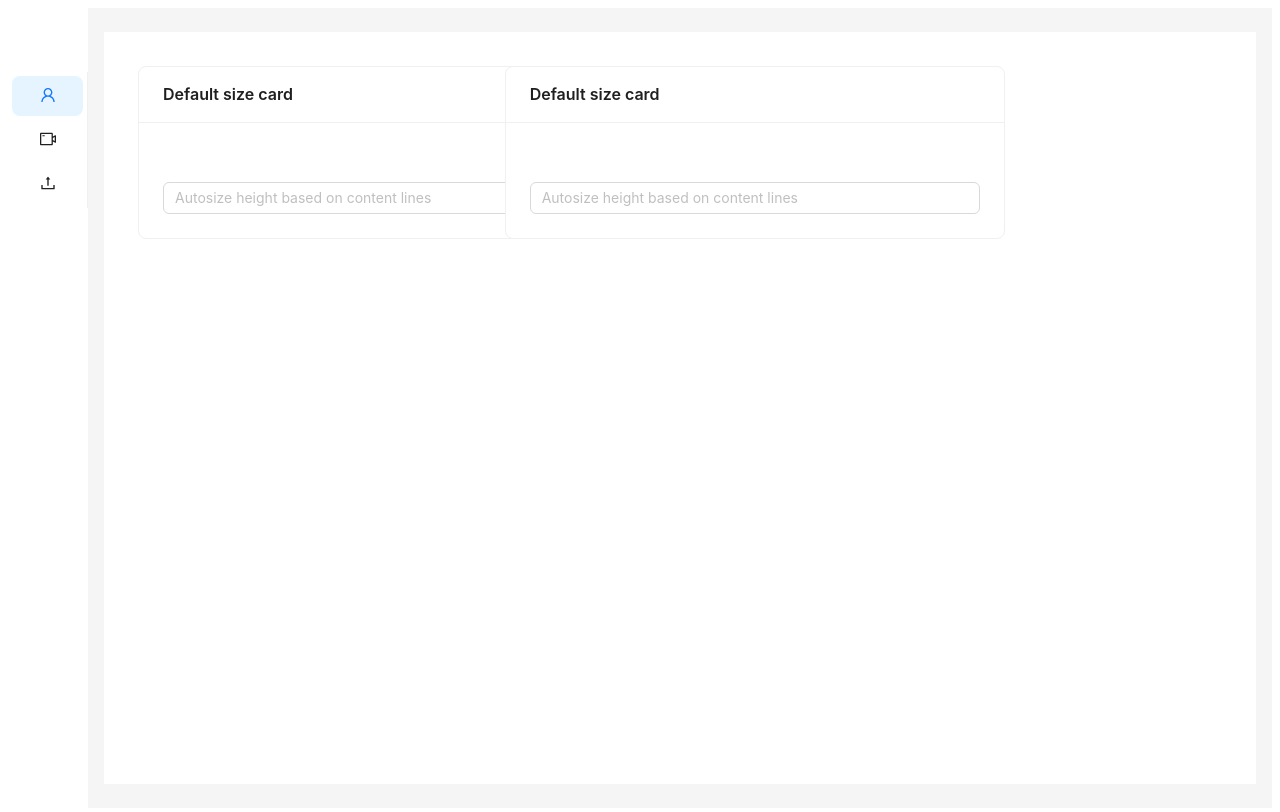
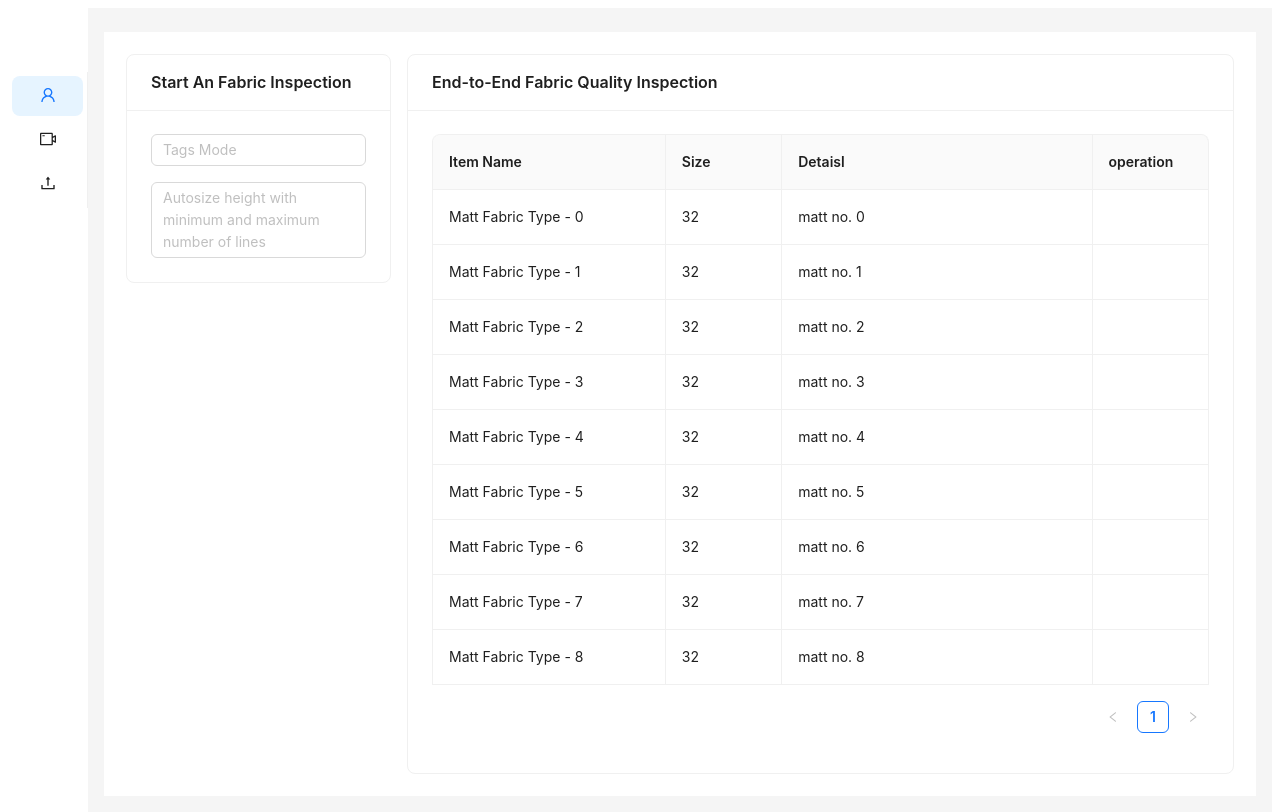
Before and after one commit to FullstackRakibul/FSTester, a Vue app: page / in a window 1280 px wide. Shown: the top 812 px of the page. Built offline with nearby package versions, Linux system fonts and the light colour scheme.

Commit message:
table add

```diff
--- a/components.d.ts
+++ b/components.d.ts
@@ -9,6 +9,7 @@ declare module 'vue' {
   export interface GlobalComponents {
     ACard: typeof import('ant-design-vue/es')['Card']
     ACol: typeof import('ant-design-vue/es')['Col']
+    AForm: typeof import('ant-design-vue/es')['Form']
     ALayout: typeof import('ant-design-vue/es')['Layout']
     ALayoutContent: typeof import('ant-design-vue/es')['LayoutContent']
     ALayoutHeader: typeof import('ant-design-vue/es')['LayoutHeader']
@@ -16,6 +17,8 @@ declare module 'vue' {
     AMenu: typeof import('ant-design-vue/es')['Menu']
     AMenuItem: typeof import('ant-design-vue/es')['MenuItem']
     ARow: typeof import('ant-design-vue/es')['Row']
+    ASelect: typeof import('ant-design-vue/es')['Select']
+    ATable: typeof import('ant-design-vue/es')['Table']
     ATextarea: typeof import('ant-design-vue/es')['Textarea']
     HelloWorld: typeof import('./src/components/HelloWorld.vue')['default']
     OperationDashboard: typeof import('./src/components/core/OperationDashboard.vue')['default']
--- a/src/App.vue
+++ b/src/App.vue
@@ -26,7 +26,7 @@
     </a-layout-sider>
     <a-layout>
       <a-layout-content
-        :style="{ margin: '24px 16px', padding: '24px', background: '#fff', overflow: 'auto'}"
+        :style="{ margin: '24px 16px', padding: '12px', background: '#fff', overflow: 'auto'}"
       >
         <div style="padding: 10px; min-height:fit-content;">
           <OperationDashboard/>
@@ -43,7 +43,6 @@ import {
   VideoCameraOutlined,
   UploadOutlined,
 } from '@ant-design/icons-vue';
-import HelloWorld from './components/HelloWorld.vue';
 import OperationDashboard from './components/core/OperationDashboard.vue';
 
 const selectedKeys = ref<string[]>(['1']);
--- a/src/components/core/OperationDashboard.vue
+++ b/src/components/core/OperationDashboard.vue
@@ -1,44 +1,109 @@
+<script setup lang="ts">
+import {  ref } from 'vue';
+const value2 = ref<string>('');
 
-<script setup lang="ts">
-import { ref } from 'vue'
+const handleChange = (value: string) => {
+  console.log(`selected ${value}`);
+};
+const value = ref([]);
+const options = [...Array(25)].map((_, i) => ({
+  value: (i + 10).toString(36) + (i + 1),
+}));
 
-const textvalue = ref<string>('');
 
-const submitTextValue = (event: Event) => {
-  const submitValue = event.target as HTMLInputElement | null
-  textvalue.value = submitValue?.value ? submitValue.value : 'Please enter input first.'
-  console.log(submitValue?.value ? submitValue.value : 'Please enter input first.');
+const columns = [
+  {
+    title: 'Item Name',
+    dataIndex: 'name',
+    width: '30%',
+  },
+  {
+    title: 'Size',
+    dataIndex: 'size',
+    width: '15%',
+  },
+  {
+    title: 'Detaisl',
+    dataIndex: 'details',
+    width: '40%',
+  },
+  {
+    title: 'operation',
+    dataIndex: 'operation',
+  },
+];
+
+interface DataItem {
+  key: string;
+  name: string;
+  size: number;
+  details: string;
 }
-
+const data: DataItem[] = [];
+for (let i = 0; i < 9; i++) {
+  data.push({
+    key: i.toString(),
+    name: `Matt Fabric Type - ${i}`,
+    size: 32,
+    details: `matt no. ${i}`,
+  });
+}
+const dataSource = ref(data);
+const wrapperCol = { span: 14 };
+const labelCol = { style: { width: '150px' } };
 </script>
-
 
 <template>
   <a-row gutter="16">
+    <!-- Responsive Columns -->
     <a-col
-      span="8"
+      :xs="{ span: 24 }"
+      :sm="{ span: 24 }"
+      :md="{ span: 12 }"
+      :lg="{ span: 6 }"
     >
-      <a-card title="Default size card" style="width: 500px">
-        <div class="flex flex-col items-center justify-cente">
-          <h2 class="text-2xl font-bold text-blue-600 mb-4">{{ textvalue }}</h2>
-          <a-textarea v-model:value="textvalue" @keyup.enter="submitTextValue"
-            placeholder="Autosize height based on content lines" auto-size />
-
+      <a-card title="Start An Fabric Inspection" class="w-full">
+        <div>
+          <a-form
+            :label-col="labelCol"
+            :wrapper-col="wrapperCol"
+            layout="horizontal"
+            class="gap-12 space-y-4"
+          >
+            <a-select
+              v-model:value="value"
+              mode="tags"
+              class="w-full"
+              placeholder="Tags Mode"
+              :options="options"
+              @change="handleChange"
+            />
+            <a-textarea
+              v-model:value="value2"
+              placeholder="Autosize height with minimum and maximum number of lines"
+              :auto-size="{ minRows: 2, maxRows: 5 }"
+            />
+          </a-form>
         </div>
       </a-card>
     </a-col>
+
     <a-col
-      span="16"
+      :xs="{ span: 24 }"
+      :sm="{ span: 24 }"
+      :md="{ span: 12 }"
+      :lg="{ span: 18 }"
     >
-    <a-card title="Default size card" style="width: 500px">
-    <div class="flex flex-col items-center justify-cente">
-      <h2 class="text-2xl font-bold text-blue-600 mb-4">{{ textvalue }}</h2>
-      <a-textarea v-model:value="textvalue" @keyup.enter="submitTextValue"
-        placeholder="Autosize height based on content lines" auto-size />
+      <a-card title="End-to-End Fabric Quality Inspection" class="w-full">
+           <a-table :columns="columns" :data-source="dataSource" bordered>
 
-    </div>
-  </a-card>
+           </a-table>
+
+      </a-card>
     </a-col>
   </a-row>
+</template>
 
-</template>
+<style scoped>
+/* Add any additional custom styles here */
+</style>
```
